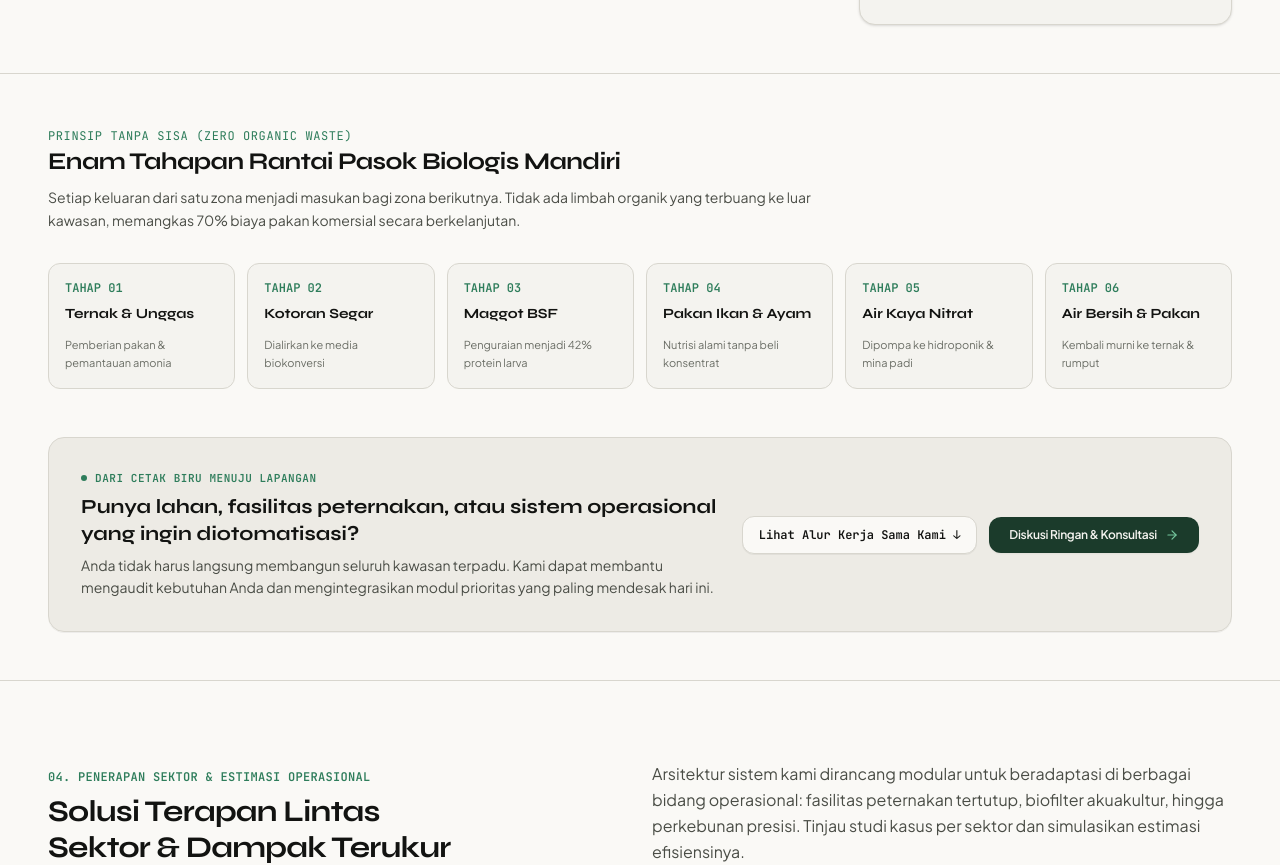
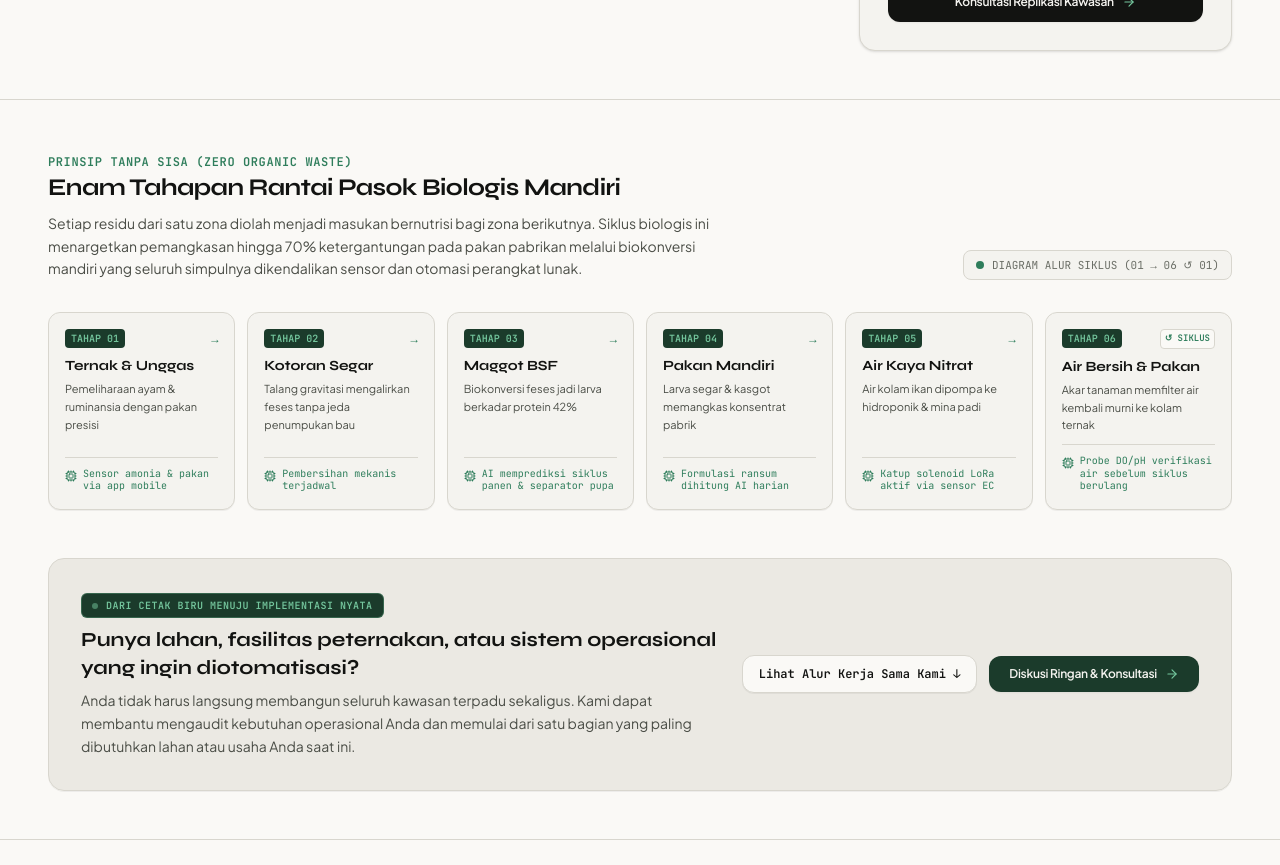
Before and after one commit to DevisRoomi/rumiverse, a React (Vite) app: page / in a window 1280 px wide. Shown: the part 3800-4665 px from the top of the page. Built offline with nearby package versions, Linux system fonts and the light colour scheme.

Commit message:
fix(masterplan): poles narasi humanis, perjelas target kalkulasi efisiensi, integrasikan kendali AI di 6 tahap, dan rapikan UI diagram

```diff
--- a/src/components/MasterplanSection.tsx
+++ b/src/components/MasterplanSection.tsx
@@ -3,6 +3,7 @@ import {
   ArrowRight,
   Camera,
   CheckCircle2,
+  ChevronRight,
   Compass,
   Cpu,
   Droplets,
@@ -234,7 +235,7 @@ export function MasterplanSection({ onOpenConsultation }: MasterplanSectionProps
             </MaskedHeading>
 
             <p className="text-sm sm:text-base text-[#4A4D46] leading-relaxed">
-              Masterplan kawasan terpadu ini dirancang sebagai cetak biru arsitektur dan peta jalan strategis jangka panjang (<strong>Horizon 2030–2035</strong>). Kawasan ini menguji coba sistem pertanian-peternakan sirkular tertutup (<em>zero-waste</em>) di Lumajang guna menekan 70% biaya pakan dan energi secara mandiri.
+              Masterplan kawasan terpadu ini dirancang sebagai cetak biru arsitektur dan peta jalan strategis jangka panjang (<strong>Horizon 2030–2035</strong>). Living lab di Lumajang ini menjadi sarana uji coba rekayasa kami untuk mengukur batas efisiensi sistem siklus tertutup (<em>closed-loop zero-waste</em>)—dengan target desain memangkas hingga 70% ketergantungan pada pakan pabrikan serta menyuplai kebutuhan energi instrumen secara mandiri.
             </p>
 
             {/* Modular Readiness Callout */}
@@ -674,59 +675,112 @@ export function MasterplanSection({ onOpenConsultation }: MasterplanSectionProps
 
         {/* Circular Closed Loop Visual Stepper */}
         <div className="p-6 sm:p-10 lg:p-12 bg-[#FAF9F6]">
-          <div className="max-w-3xl mb-8 space-y-2">
-            <span className="font-mono text-xs text-[#2E7D5B] tracking-wider uppercase">
-              Prinsip Tanpa Sisa (Zero Organic Waste)
-            </span>
-            <h3 className="font-display font-bold text-xl sm:text-2xl text-[#121311] tracking-tight">
-              Enam Tahapan Rantai Pasok Biologis Mandiri
-            </h3>
-            <p className="text-sm text-[#4A4D46] leading-relaxed">
-              Setiap keluaran dari satu zona menjadi masukan bagi zona berikutnya. Tidak ada limbah organik
-              yang terbuang ke luar kawasan, memangkas 70% biaya pakan komersial secara berkelanjutan.
-            </p>
+          <div className="flex flex-col md:flex-row md:items-end justify-between gap-4 mb-8">
+            <div className="max-w-2xl space-y-2">
+              <span className="font-mono text-xs text-[#2E7D5B] tracking-wider uppercase font-semibold">
+                Prinsip Tanpa Sisa (Zero Organic Waste)
+              </span>
+              <h3 className="font-display font-bold text-xl sm:text-2xl text-[#121311] tracking-tight">
+                Enam Tahapan Rantai Pasok Biologis Mandiri
+              </h3>
+              <p className="text-sm text-[#4A4D46] leading-relaxed">
+                Setiap residu dari satu zona diolah menjadi masukan bernutrisi bagi zona berikutnya. Siklus biologis ini menargetkan pemangkasan hingga 70% ketergantungan pada pakan pabrikan melalui biokonversi mandiri yang seluruh simpulnya dikendalikan sensor dan otomasi perangkat lunak.
+              </p>
+            </div>
+            <div className="hidden lg:flex items-center gap-2 font-mono text-[11px] text-[#6B6E66] border border-[#D8D6CE] bg-[#F4F3EF] px-3 py-1.5 rounded-lg shrink-0">
+              <span className="w-2 h-2 rounded-full bg-[#2E7D5B]" />
+              <span>DIAGRAM ALUR SIKLUS (01 → 06 ↺ 01)</span>
+            </div>
           </div>
 
-          <div className="grid grid-cols-2 md:grid-cols-3 lg:grid-cols-6 gap-3">
+          {/* 6 Sequential Flow Cards with Software/AI Control and Directional Arrows */}
+          <div className="grid grid-cols-1 sm:grid-cols-2 md:grid-cols-3 lg:grid-cols-6 gap-3">
             {[
-              { step: '01', title: 'Ternak & Unggas', desc: 'Pemberian pakan & pemantauan amonia' },
-              { step: '02', title: 'Kotoran Segar', desc: 'Dialirkan ke media biokonversi' },
-              { step: '03', title: 'Maggot BSF', desc: 'Penguraian menjadi 42% protein larva' },
-              { step: '04', title: 'Pakan Ikan & Ayam', desc: 'Nutrisi alami tanpa beli konsentrat' },
-              { step: '05', title: 'Air Kaya Nitrat', desc: 'Dipompa ke hidroponik & mina padi' },
-              { step: '06', title: 'Air Bersih & Pakan', desc: 'Kembali murni ke ternak & rumput' },
-            ].map((node) => (
+              {
+                step: '01',
+                title: 'Ternak & Unggas',
+                desc: 'Pemeliharaan ayam & ruminansia dengan pakan presisi',
+                techControl: 'Sensor amonia & pakan via app mobile',
+              },
+              {
+                step: '02',
+                title: 'Kotoran Segar',
+                desc: 'Talang gravitasi mengalirkan feses tanpa jeda penumpukan bau',
+                techControl: 'Pembersihan mekanis terjadwal',
+              },
+              {
+                step: '03',
+                title: 'Maggot BSF',
+                desc: 'Biokonversi feses jadi larva berkadar protein 42%',
+                techControl: 'AI memprediksi siklus panen & separator pupa',
+              },
+              {
+                step: '04',
+                title: 'Pakan Mandiri',
+                desc: 'Larva segar & kasgot memangkas konsentrat pabrik',
+                techControl: 'Formulasi ransum dihitung AI harian',
+              },
+              {
+                step: '05',
+                title: 'Air Kaya Nitrat',
+                desc: 'Air kolam ikan dipompa ke hidroponik & mina padi',
+                techControl: 'Katup solenoid LoRa aktif via sensor EC',
+              },
+              {
+                step: '06',
+                title: 'Air Bersih & Pakan',
+                desc: 'Akar tanaman memfilter air kembali murni ke kolam ternak',
+                techControl: 'Probe DO/pH verifikasi air sebelum siklus berulang',
+              },
+            ].map((node, idx) => (
               <div
                 key={node.step}
-                className="p-4 rounded-xl bg-[#F4F3EF] border border-[#D8D6CE] flex flex-col justify-between"
+                className="p-4 rounded-xl bg-[#F4F3EF] border border-[#D8D6CE] flex flex-col justify-between shadow-2xs relative"
               >
                 <div>
-                  <span className="font-mono text-xs font-bold text-[#2E7D5B] block mb-2">
-                    TAHAP {node.step}
-                  </span>
+                  <div className="flex items-center justify-between mb-2">
+                    <span className="font-mono text-[10px] font-bold px-1.5 py-0.5 rounded bg-[#1B3B2B] text-[#74C69D]">
+                      TAHAP {node.step}
+                    </span>
+                    {idx < 5 ? (
+                      <span className="hidden lg:inline text-[#2E7D5B] font-mono text-xs font-bold">
+                        →
+                      </span>
+                    ) : (
+                      <span className="hidden lg:inline text-[#2E7D5B] font-mono text-[9px] font-bold bg-[#FAF9F6] border border-[#D8D6CE] px-1 py-0.5 rounded">
+                        ↺ SIKLUS
+                      </span>
+                    )}
+                  </div>
                   <h4 className="font-display font-bold text-sm text-[#121311] mb-1">
                     {node.title}
                   </h4>
+                  <p className="text-[11px] text-[#4A4D46] leading-relaxed">
+                    {node.desc}
+                  </p>
                 </div>
-                <p className="text-[11px] text-[#6B6E66] leading-relaxed mt-2">{node.desc}</p>
+
+                {/* Software / AI Control Layer Badge */}
+                <div className="pt-2.5 mt-2.5 border-t border-[#D8D6CE] flex items-start gap-1.5 text-[10px] font-mono text-[#2E7D5B]">
+                  <Cpu className="w-3 h-3 text-[#2E7D5B] shrink-0 mt-0.5" />
+                  <span className="leading-tight">{node.techControl}</span>
+                </div>
               </div>
             ))}
           </div>
 
           {/* Ajakan Diskusi Ringan di Akhir Masterplan */}
-          <div className="mt-12 p-6 sm:p-8 rounded-2xl bg-[#EAE8E1]/80 border border-[#D8D6CE] flex flex-col md:flex-row md:items-center justify-between gap-6 shadow-2xs">
-            <div className="space-y-1.5 max-w-2xl">
-              <div className="flex items-center gap-2">
-                <span className="w-1.5 h-1.5 rounded-full bg-[#2E7D5B]" />
-                <span className="font-mono text-[11px] font-bold text-[#2E7D5B] uppercase tracking-wider">
-                  DARI CETAK BIRU MENUJU LAPANGAN
-                </span>
+          <div className="mt-12 p-6 sm:p-8 rounded-2xl bg-[#EAE8E1]/90 border border-[#D8D6CE] flex flex-col md:flex-row md:items-center justify-between gap-6 shadow-2xs">
+            <div className="space-y-2 max-w-2xl">
+              <div className="inline-flex items-center gap-2 px-2.5 py-1 rounded-md bg-[#1B3B2B] text-[#74C69D] border border-[#74C69D]/30 font-mono text-[10px] font-bold tracking-wider">
+                <span className="w-1.5 h-1.5 rounded-full bg-[#74C69D] animate-pulse" />
+                <span>DARI CETAK BIRU MENUJU IMPLEMENTASI NYATA</span>
               </div>
               <h4 className="font-display font-bold text-lg sm:text-xl text-[#121311] leading-snug">
                 Punya lahan, fasilitas peternakan, atau sistem operasional yang ingin diotomatisasi?
               </h4>
               <p className="text-xs sm:text-sm text-[#4A4D46] leading-relaxed">
-                Anda tidak harus langsung membangun seluruh kawasan terpadu. Kami dapat membantu mengaudit kebutuhan Anda dan mengintegrasikan modul prioritas yang paling mendesak hari ini.
+                Anda tidak harus langsung membangun seluruh kawasan terpadu sekaligus. Kami dapat membantu mengaudit kebutuhan operasional Anda dan memulai dari satu bagian yang paling dibutuhkan lahan atau usaha Anda saat ini.
               </p>
             </div>
 
```
